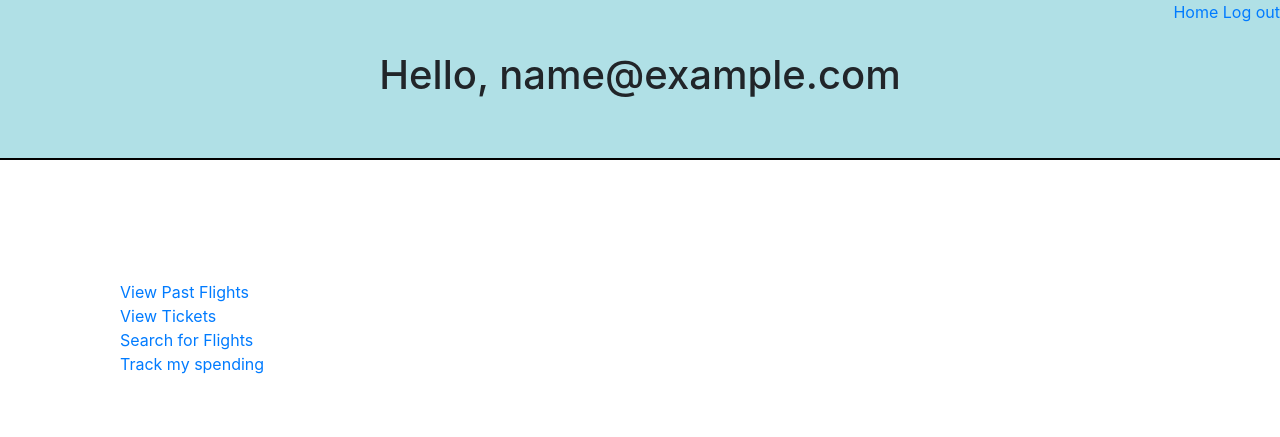
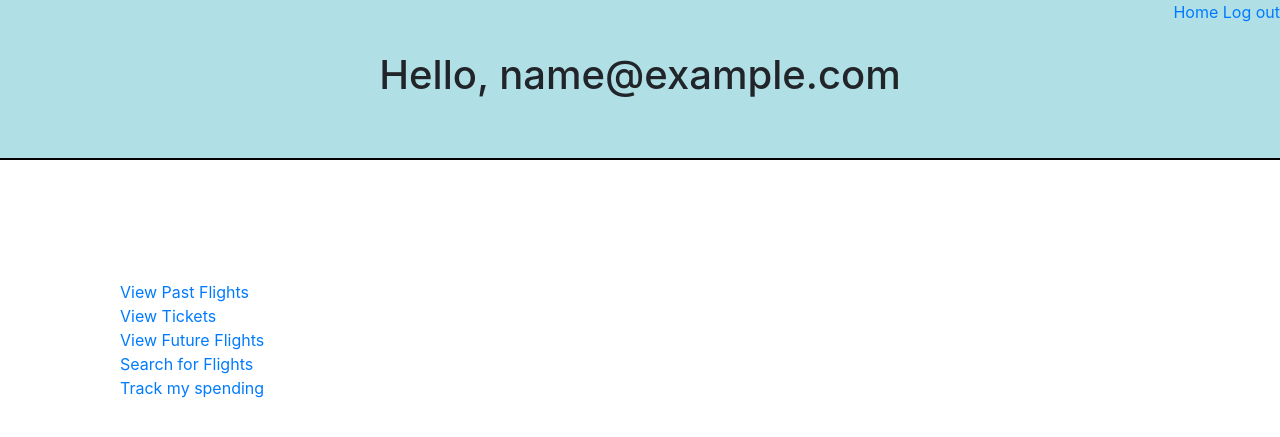
Before and after one commit to Thaileaf/DatabaseAirlines, a Flask app: page /Customers/customer in a window 1280 px wide. Shown: the top 437 px of the page. Run offline with Flask 2, Linux system fonts and the light colour scheme; the visitor is signed in with stand-in values (Sample User, id 1).

Commit message:
another change

```diff
--- a/templates/Customers/customer.html
+++ b/templates/Customers/customer.html
@@ -20,6 +20,7 @@
     <a href="/pastFlights">View Past Flights</a> </br>
     <!-- <a href="/futureFlights">View Future Flights</a> </br> -->
     <a href="/getTickets">View Tickets</a> </br>
+    <a href="/">View Future Flights</a> </br>
     <a href="/">Search for Flights</a> </br>
     <a href="/spending">Track my spending</a> </br>
   </div>
```
